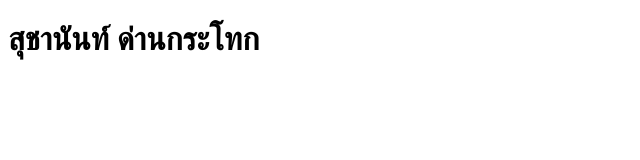
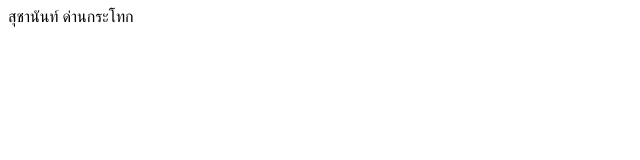
Before and after one commit to chananim/firs_project, a plain HTML site: page index.html in a window 1280 px wide. Shown: the whole page, without its empty margins (0-640 px from the left). Drawn offline with Linux system fonts and the light colour scheme.

Commit message:
first commit

```diff
--- a/index.html
+++ b/index.html
@@ -6,6 +6,6 @@
     <title>first project</title>
 </head>
 <body>
-    <h1>สุชานันท์ ด่านกระโทก</h1>
+    สุชานันท์ ด่านกระโทก
 </body>
 </html>
```
